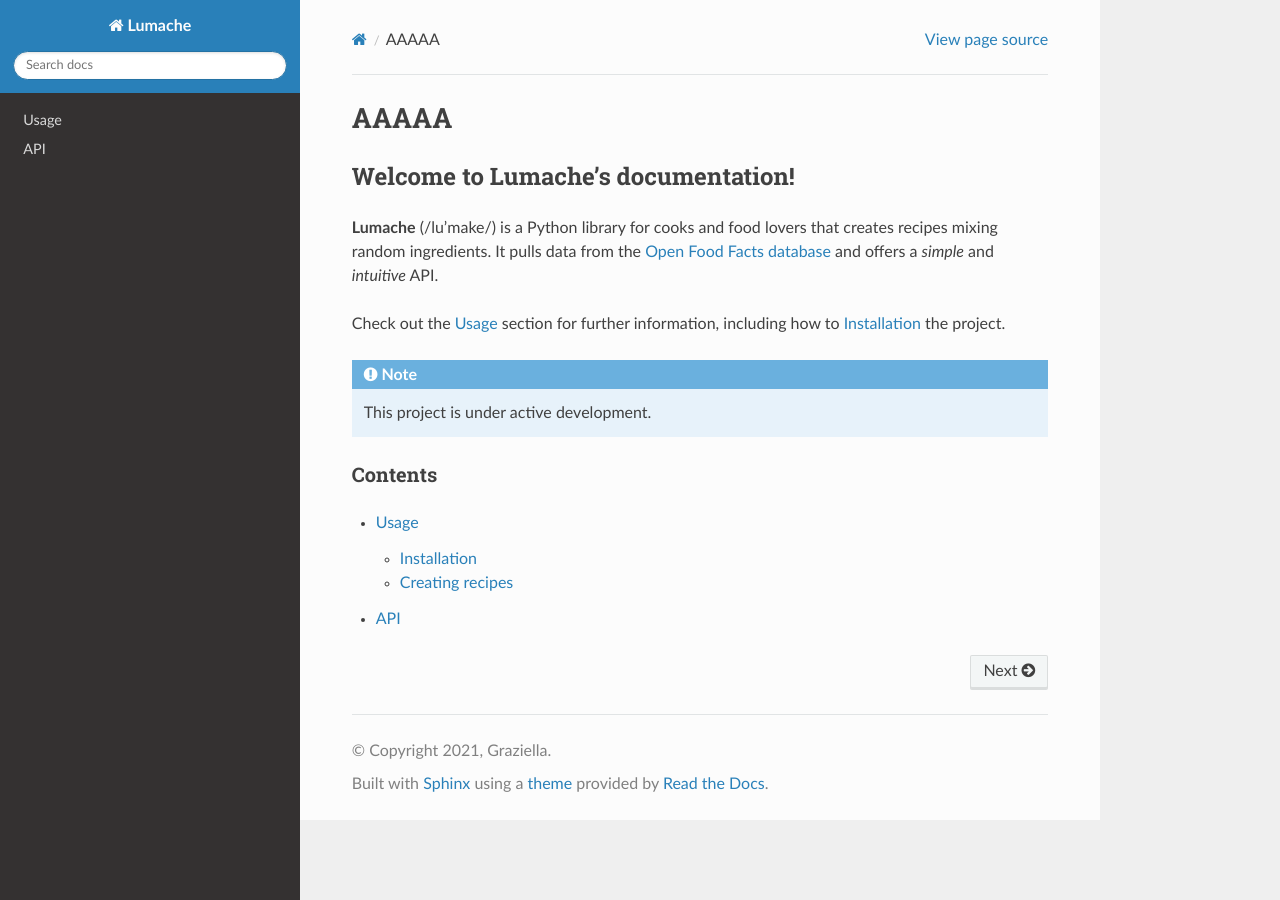
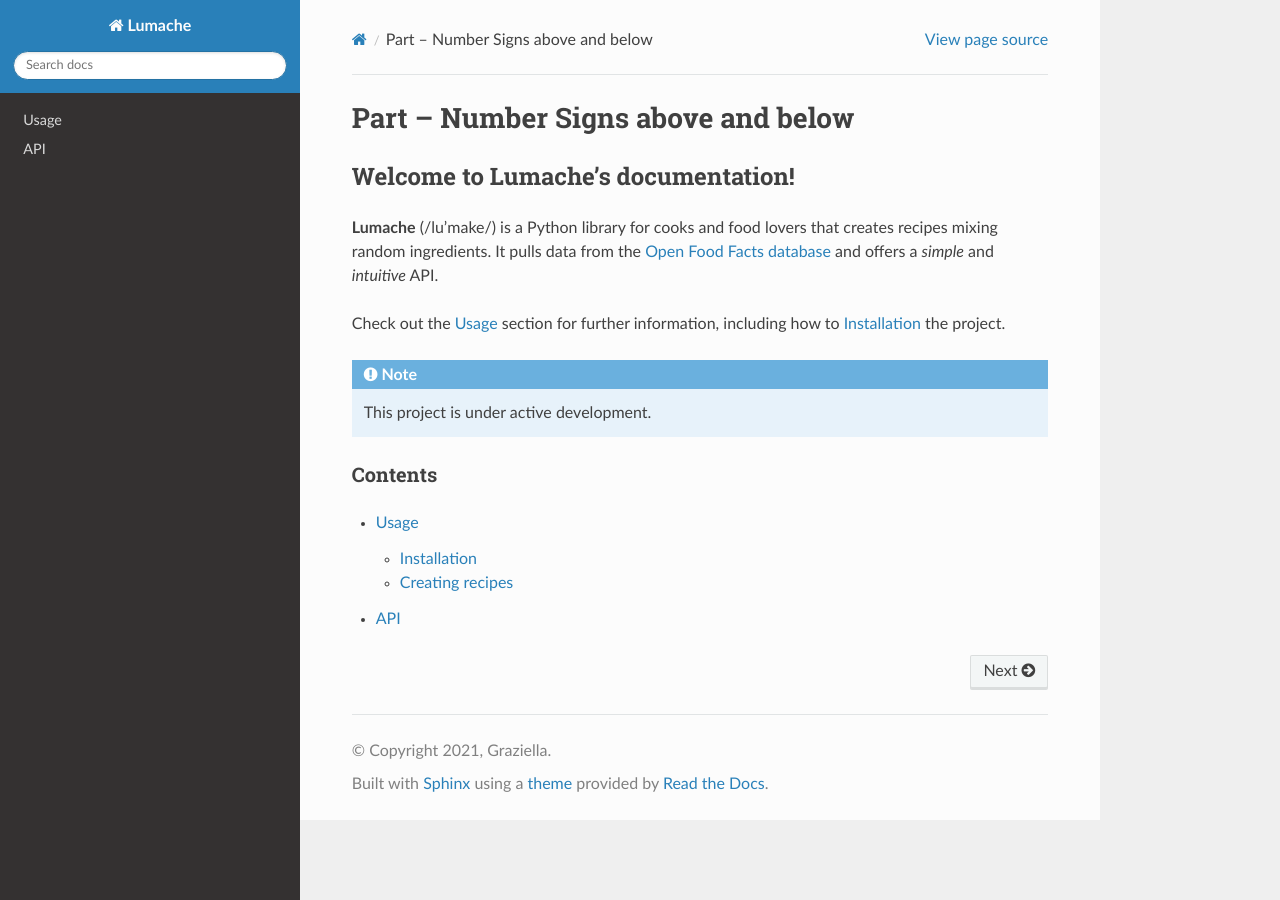
Before and after one commit to takayama156/1Peace-Dnd-Guide, a Sphinx documentation site: the page built from docs/source/index.rst, in a window 1280 px wide. Built offline with Sphinx 7.4.7 and the Read the Docs theme 3.1.0, drawn with Linux system fonts in a browser that asks for light colours.

Commit message:
Update index.rst

```diff
--- a/docs/source/index.rst
+++ b/docs/source/index.rst
@@ -1,5 +1,6 @@
-AAAAA
-#####
+####################################
+Part -- Number Signs above and below
+####################################
 
 Welcome to Lumache's documentation!
 ===================================
```
